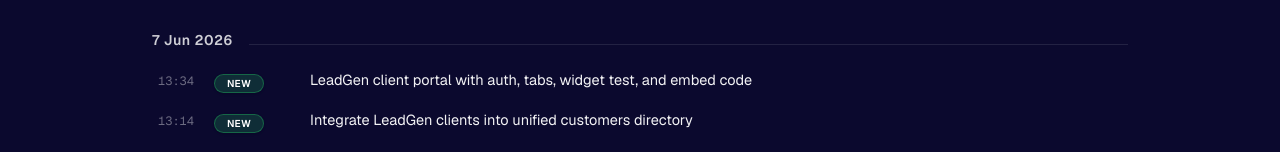
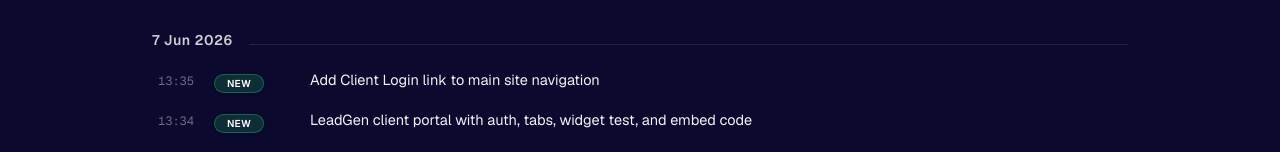
Before and after one commit to sg-satoshi/saabai-site, a Next.js app: page /saabai-changelog in a window 1280 px wide. Shown: the part 145-297 px from the top of the page. Built offline with nearby package versions, Linux system fonts and the light colour scheme; no server answers.

Commit message:
fix: force fresh deploy to clear login page cache

```diff
--- a/app/saabai-changelog/SaabaiChangelogClient.tsx
+++ b/app/saabai-changelog/SaabaiChangelogClient.tsx
@@ -30,6 +30,7 @@ const CHANGELOG: Day[] = [
   {
     date: "7 Jun 2026",
     entries: [
+      { time: "13:35", tag: "NEW", title: "Add Client Login link to main site navigation" },
       { time: "13:34", tag: "NEW", title: "LeadGen client portal with auth, tabs, widget test, and embed code" },
       { time: "13:14", tag: "NEW", title: "Integrate LeadGen clients into unified customers directory" },
       { time: "13:06", tag: "FIX", title: "Replace function prop with API call in CustomizeForm" },
```
